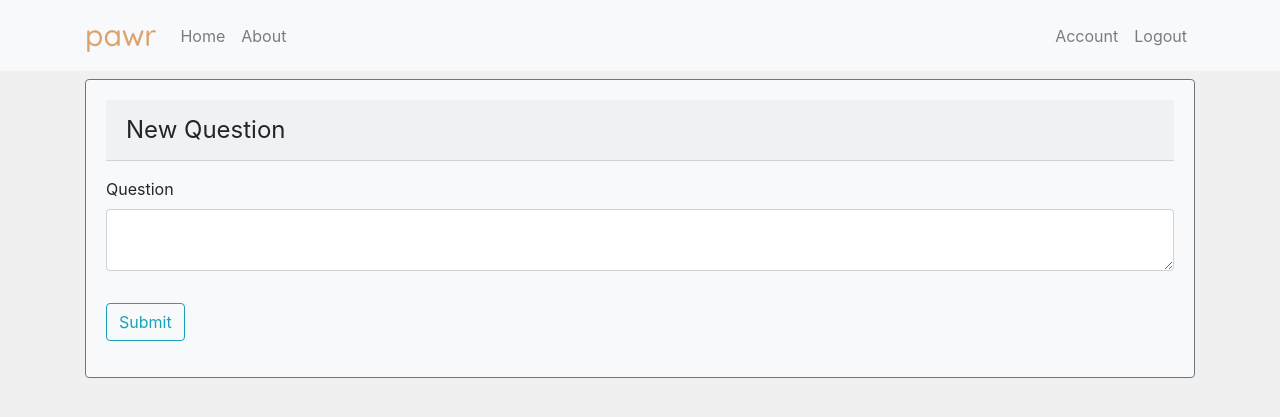
After one commit to akzy1991/pawr-pet-forum, a Flask app: page /question/new in a window 1280 px wide. The commit adds this page. Shown: the top 417 px of the page. Run offline with Flask 2, Linux system fonts and the light colour scheme; the visitor is signed in with stand-in values (Sample User, id 1); some libraries are stand-ins or nearby versions.

Commit message:
updated functionality added to questions

```diff
--- a/pawr/__init__.py
+++ b/pawr/__init__.py
@@ -27,6 +27,9 @@ app.secret_key = SESSION_KEY
 # login manager
 login_manager = LoginManager()
 login_manager.init_app(app)
+login_manager.login_view = 'login'
+login_manager.login_message_category = 'info'
+
 
 # password encryption
 bc = Bcrypt(app)
--- a/pawr/forms.py
+++ b/pawr/forms.py
@@ -4,12 +4,10 @@ from wtforms.validators import DataRequired, Length, Email, EqualTo
 from pawr import client, DB_NAME
 
 
-class NewPostForm(FlaskForm):
-    title = StringField('Title', validators=[DataRequired(),
-                                             Length(min=2, max=500)])
-    content = TextAreaField('Content', validators=[DataRequired(),
-                                                   Length(min=2, max=500)])
-    submit = SubmitField('Post')
+class QuestionForm(FlaskForm):
+    question = TextAreaField('Question', validators=[DataRequired(),
+                                                     Length(min=2, max=500)])
+    submit = SubmitField('Submit')
 
 
 class RegistrationForm(FlaskForm):
@@ -32,3 +30,9 @@ class LoginForm(FlaskForm):
                              validators=[DataRequired()])
     remember = BooleanField('Remember Me')
     submit = SubmitField('Login')
+
+
+class AnswerForm(FlaskForm):
+    answer = TextAreaField('Content', validators=[DataRequired(),
+                                                  Length(min=2, max=500)])
+    submit = SubmitField('Submit Answer')
--- a/pawr/routes.py
+++ b/pawr/routes.py
@@ -1,7 +1,8 @@
-from flask import render_template, redirect, url_for, flash
+from flask import render_template, redirect, url_for, flash, request, abort
 from flask_login import login_user, current_user, logout_user, login_required
-from pawr.forms import NewPostForm, RegistrationForm, LoginForm
+from pawr.forms import QuestionForm, RegistrationForm, LoginForm
 from pawr import app, client, DB_NAME, bc, login_manager, User
+from bson.objectid import ObjectId
 from datetime import datetime
 
 
@@ -26,8 +27,8 @@ def load_user(email):
 @app.route('/')
 @app.route('/home')
 def home():
-    all_posts = client[DB_NAME].posts.find()
-    return render_template('home.template.html', posts=all_posts)
+    all_questions = client[DB_NAME].questions.find()
+    return render_template('home.template.html', questions=all_questions, title='home')
 
 
 @app.route('/register', methods=["GET", "POST"])
@@ -46,19 +47,27 @@ def register():
 
         })
         if username_exist:
-            flash('Username already taken, please choose another one', 'danger')
+            flash('Username already taken, please choose another one',
+                  'danger')
         elif email_exist:
             flash('Email already registered, please log in', 'danger')
         else:
+            password = bc.generate_password_hash(form.password.data)
             client[DB_NAME].users.insert_one({
                 'username': form.username.data,
                 'email': form.email.data,
-                'password': bc.generate_password_hash(form.password.data).decode('utf-8'),
+                'password': password.decode('utf-8'),
             })
             flash('Your account has been created, please log in', "success")
             return redirect(url_for('login'))
     return render_template('register.template.html',
                            form=form, title='Sign Up')
+
+
+@app.route('/account')
+@login_required
+def account():
+    return render_template('account.template.html', title='account')
 
 
 @app.route('/login', methods=["GET", "POST"])
@@ -74,10 +83,12 @@ def login():
         if user_in_db:
             user = User()
             user.id = user_in_db['email']
-            if bc.check_password_hash(user_in_db['password'], form.password.data):
+            if bc.check_password_hash(user_in_db['password'],
+                                      form.password.data):
                 login_user(user, remember=form.remember.data)
+                next_page = request.args.get('next')
                 flash("Successfully Logged In", "success")
-                return redirect(url_for('home'))
+                return redirect(next_page) if next_page else redirect(url_for('home'))
             else:
                 flash('Login failed, please check username and password',
                       'danger')
@@ -93,21 +104,48 @@ def logout():
     return redirect(url_for('home'))
 
 
-@app.route('/post/new', methods=["GET", "POST"])
+@app.route('/question/new', methods=["GET", "POST"])
 @login_required
-def new_post():
-    form = NewPostForm()
+def new_question():
+    form = QuestionForm()
     if form.validate_on_submit():
-        client[DB_NAME].posts.insert_one({
-            'title': form.title.data,
-            'content': form.content.data,
+        client[DB_NAME].questions.insert_one({
+            'question': form.question.data,
             'datetime_posted': datetime.now().replace(microsecond=0),
             'author': {
                 'email': current_user.id,
                 'username': current_user.username
             },
         })
-        flash(f"New post '{form.title.data}' created", "success")
+        flash("Question posted", "success")
         return redirect(url_for('home'))
-    return render_template('new_post.template.html',
-                           title='New Post', form=form)
+    return render_template('question.template.html',
+                           title='New Question',
+                           header='New Question', form=form)
+
+
+@app.route('/question/edit/<question_id>', methods=["GET", "POST"])
+@login_required
+def edit_question(question_id):
+    question = client[DB_NAME].questions.find_one({
+        "_id": ObjectId(question_id)
+    })
+    if question['author']['username'] != current_user.username:
+        abort(403)
+    form = QuestionForm()
+    if form.validate_on_submit():
+        updated_question = form.question.data
+        print(updated_question)
+        client[DB_NAME].questions.update_one({
+            "_id": ObjectId(question_id)
+        }, {
+            "$set": {
+                "hello": 'hello',
+                "question": updated_question
+            }
+        })
+        return redirect(url_for('home'))
+    form.question.data = question['question']
+    return render_template('question.template.html',
+                           title='Edit Question',
+                           header='Edit Question', form=form)
--- /dev/null
+++ b/pawr/templates/account.template.html
@@ -0,0 +1,5 @@
+{% extends 'layout.template.html' %}
+
+{% block content %}
+    <h1>{{ current_user.username }}</h1>
+{% endblock content %}
--- a/pawr/templates/layout.template.html
+++ b/pawr/templates/layout.template.html
@@ -48,8 +48,8 @@
                 <!-- Navbar Right Side -->
                 <div class="navbar-nav">
                     {% if current_user.is_authenticated %}
+                    <a class="nav-item nav-link" href="{{url_for('account')}}">Account</a>
                     <a class="nav-item nav-link" href="{{url_for('logout')}}">Logout</a>
-                    <a class="nav-item nav-link" href="{{url_for('register')}}">Register</a>
                     {% else %}
                     <a class="nav-item nav-link" href="{{url_for('login')}}">Login</a>
                     <a class="nav-item nav-link" href="{{url_for('register')}}">Register</a>
@@ -59,7 +59,7 @@
         </div>
     </nav>
 
-    <div class="container">
+    <div class="container mt-2">
       <!-- flash messages -->
       {% with messages = get_flashed_messages(with_categories=true) %}
         {% if messages %}
--- /dev/null
+++ b/pawr/templates/question.template.html
@@ -0,0 +1,30 @@
+{% extends 'layout.template.html' %}
+
+{% block content %}
+    <div class="card mt-2 bg-light border-secondary">
+        <div class="card-body">
+            <form method="POST">
+                {{ form.hidden_tag() }}
+                <fieldset class="form-group">
+                    <legend class="card-header mb-3">{{ header }}</legend>
+                    <div class="form-group">
+                        {{ form.question.label(class='form-control-label') }}
+                        {% if form.question.errors %}
+                            {{ form.question(class='form-control is-invalid') }}
+                            <div class="invalid-feedback">
+                                {% for error in form.question.errors %}
+                                    <span>{{ error }}</span>
+                                {% endfor %}
+                            </div>
+                        {% else %}
+                            {{ form.question(class='form-control') }}
+                        {% endif %}
+                    </div>
+                </fieldset>
+                <div class="form-group">
+                    {{ form.submit(class='btn btn-outline-info') }}
+                </div>
+            </form>
+        </div>
+    </div>
+{% endblock %}
```
Also changed, not shown: pawr/templates/home.template.html (+16 -8 lines), pawr/templates/new_post.template.html (deleted, +0 -43 lines), pawr/static/images/default-user-pic.jpg (added).
